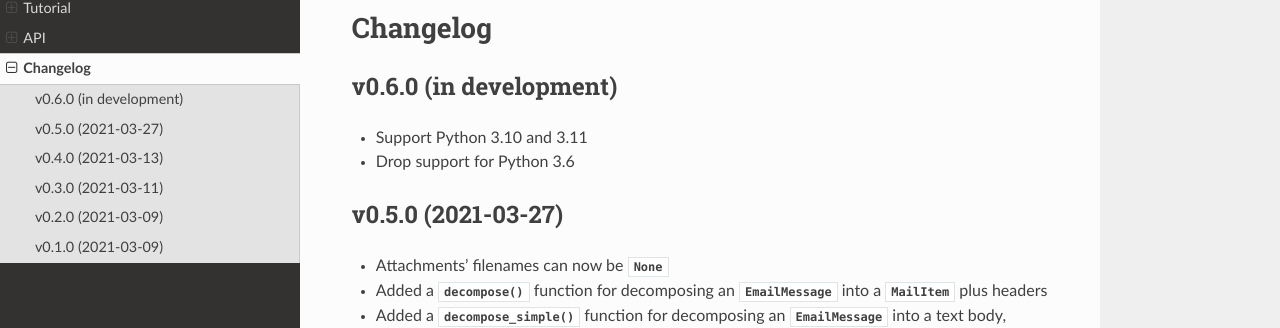
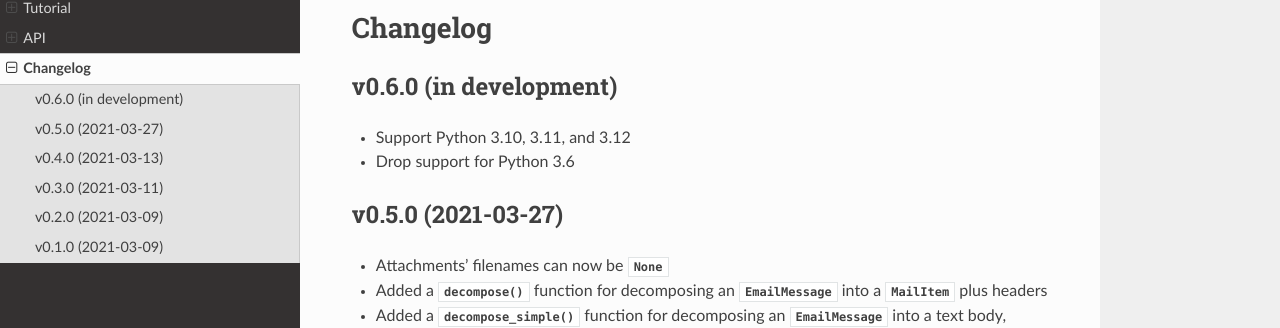
Before and after one commit to jwodder/eletter, a Sphinx documentation site: the page built from docs/changelog.rst, in a window 1280 px wide and 900 px high. Shown: the part 137-465 px from the top of the window. Built offline with Sphinx 7.4.7 and the Read the Docs theme 2.0.0, drawn with Linux system fonts in a browser that asks for light colours.

Commit message:
Support Python 3.12

```diff
--- a/docs/changelog.rst
+++ b/docs/changelog.rst
@@ -5,7 +5,7 @@ Changelog
 
 v0.6.0 (in development)
 -----------------------
-- Support Python 3.10 and 3.11
+- Support Python 3.10, 3.11, and 3.12
 - Drop support for Python 3.6
 
 v0.5.0 (2021-03-27)
--- a/setup.cfg
+++ b/setup.cfg
@@ -24,6 +24,7 @@ classifiers =
     Programming Language :: Python :: 3.9
     Programming Language :: Python :: 3.10
     Programming Language :: Python :: 3.11
+    Programming Language :: Python :: 3.12
     Programming Language :: Python :: Implementation :: CPython
     Programming Language :: Python :: Implementation :: PyPy
     License :: OSI Approved :: MIT License
```
Also changed, not shown: CHANGELOG.md (+1 -1 lines), 2 other files.
